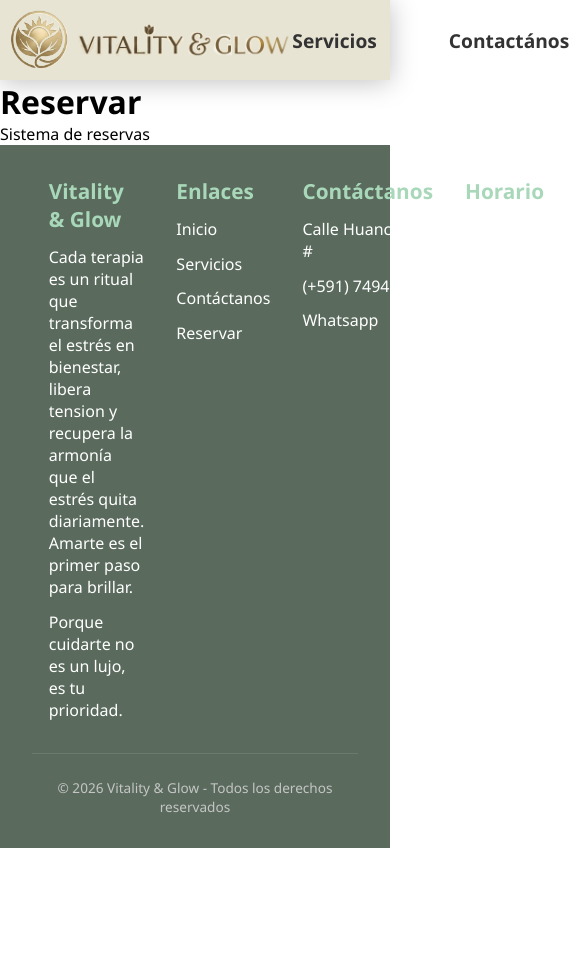
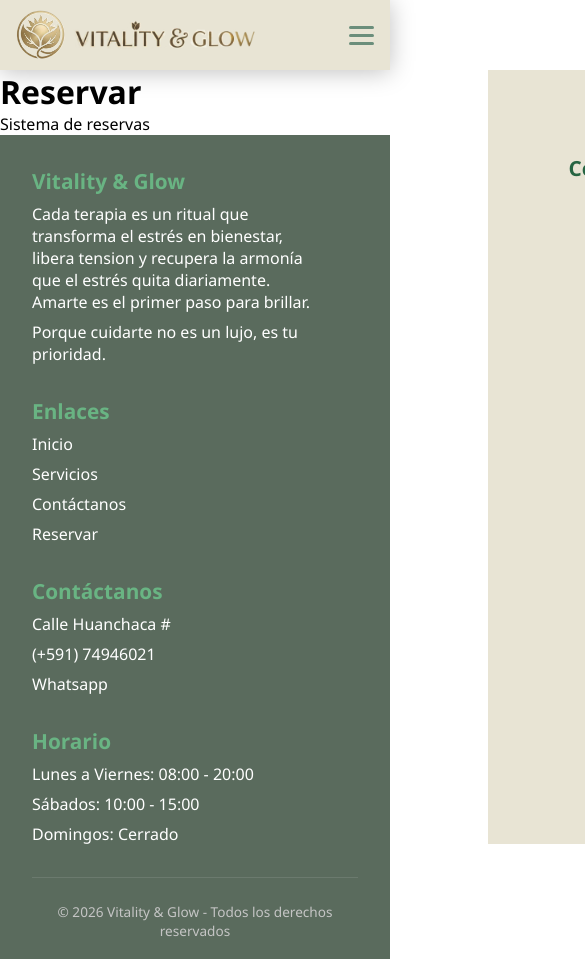
Before and after one commit to JorshDuck/VitalityGlow, a React (Vite) app: page /booking in a window 390 px wide. Shown: the top 959 px of the page, 585 px wide, since content can reach past the window. Before the commit the page ends 848 px from the top, so only its background shows below. Built offline with nearby package versions, Linux system fonts and the light colour scheme.

Commit message:
Navbar & Footer Responsive

```diff
--- a/src/Assets/Styles/Footer.css
+++ b/src/Assets/Styles/Footer.css
@@ -15,11 +15,11 @@
 .footer-column {
   display: flex;
   flex-direction: column;
-  gap: 0.8rem;
+  gap: 0.5rem;
 }
 
 .footer-column h3 {
-  color: #A8D8B9;
+  color: rgb(105, 180, 131);
   font-size: 1.3rem;
   display: flex;
 }
@@ -44,3 +44,15 @@
   color: #c5c5c5;
   font-size: 0.85rem;
 }
+
+/* RESPONSIVE */
+@media (max-width: 768px) {
+  .footer {
+    padding-bottom: 1.2rem;
+  }
+
+  .footer-container {
+    margin: 0;
+    grid-template-columns: 1fr;
+  }
+}
--- a/src/Assets/Styles/Home.css
+++ b/src/Assets/Styles/Hero.css
@@ -1,5 +1,5 @@
 .hero {
-  height: 90vh;
+  height: 100vh;
   background-image: url('../Images/Hero.jpg');
   background-size: cover;
   background-position: center;
@@ -8,6 +8,7 @@
   display: flex;
   align-items: center;
   justify-content: center;
+  z-index: 80;
 }
 
 .hero-overlay {
@@ -76,13 +77,13 @@
   box-shadow: 0 4px 15px rgba(0, 0, 0, 0.3);
 }
 
-/* Responsive */
+/* RESPONSIVE */
 @media (max-width: 768px) {
   .hero-content h1 {
-    font-size: 2.5rem;
+    font-size: 2.9rem;
   }
 
   .hero-content p {
-    font-size: 1.1rem;
+    font-size: 1.2rem;
   }
 }
--- a/src/Assets/Styles/Navbar.css
+++ b/src/Assets/Styles/Navbar.css
@@ -1,10 +1,12 @@
 .navbar {
+  position: sticky;
   background: rgb(232, 228, 212);
   height: 80px;
   display: flex;
   align-items: center;
   top: 0;
   box-shadow: 0 2px 25px rgba(0, 0, 0, 0.25);
+  z-index: 100;
 }
 
 .navbar-container {
@@ -52,3 +54,78 @@
 .nav-link:hover {
   color: #73a025;
 }
+
+/* RESPONSIVE */
+@media (max-width: 768px) {
+  .navbar {
+    height: 70px;
+    padding: 0 1rem;
+  }
+
+  .navbar-container {
+    padding: 0;
+  }
+
+  .logo-icon {
+    height: 50px;
+  }
+
+  .logo-letters {
+    height: 30px;
+  }
+
+  .hamburger {
+    display: flex;
+    flex-direction: column;
+    gap: 5px;
+    z-index: 100;
+  }
+
+  .bar {
+    width: 25px;
+    height: 3px;
+    background: #6B8E7B;
+    border-radius: 5px;
+    transition: all 0.3s ease;
+  }
+
+  /* Button Animation */
+  .hamburger.active .bar:nth-child(1) {
+    transform: rotate(45deg) translate(5px, 6px);
+  }
+
+  .hamburger.active .bar:nth-child(2) {
+    opacity: 0;
+  }
+
+  .hamburger.active .bar:nth-child(3) {
+    transform: rotate(-45deg) translate(5px, -6px);
+  }
+
+  /* Dropdown */
+  .nav-menu {
+    position: fixed;
+    top: 70px;
+    right: -100%;
+    width: 75%;
+    height: calc(100vh - 70px);
+    flex-direction: column;
+    background: #E8E4D4;
+    padding: 2rem;
+    gap: 1.5rem;
+    transition: right 0.3s ease-in-out;
+    align-items: center;
+    z-index: 150;
+  }
+
+  .nav-menu.active {
+    right: 0;
+  }
+
+  .nav-link {
+    font-size: 1.3rem;
+    font-weight: 750;
+    color: #266442;
+  }
+
+}
--- a/src/Assets/Styles/ServicesSlider.css
+++ b/src/Assets/Styles/ServicesSlider.css
@@ -1,15 +1,16 @@
-.services-slider {
+.services-container {
   padding: 5rem 2rem;
   background: #f9f8f4;
   text-align: center;
 }
 
-.services-slider h2 {
+.services-container h2 {
   font-size: 2.2rem;
   color: #2C3E50;
-  margin-bottom: 2rem;
+  margin-bottom: 2.5rem;
 }
 
+/* Filters */
 .filters {
   display: flex;
   justify-content: center;
@@ -30,7 +31,8 @@
 }
 
 .filter-btn:hover {
-  background: #E8D5C4;
+  background: #6B8E7B;
+  color: white;
 }
 
 .filter-btn.active {
@@ -46,13 +48,6 @@
   gap: 1rem;
   max-width: 1350px;
   margin: 0 auto;
-}
-
-.cards-wrapper {
-  display: grid;
-  grid-template-columns: repeat(4, 1fr);
-  gap: 1.5rem;
-  width: 100%;
 }
 
 .slider-btn {
@@ -74,11 +69,18 @@
 }
 
 .slider-btn:disabled {
-  opacity: 0.3;
+  opacity: 0.20;
   cursor: not-allowed;
 }
 
 /* Cards */
+.cards-container {
+  display: grid;
+  grid-template-columns: repeat(4, 1fr);
+  gap: 1.5rem;
+  width: 100%;
+}
+
 .service-card {
   background: white;
   border-radius: 15px;
@@ -140,3 +142,60 @@
   color: #6B8E7B;
   font-size: 1.2rem;
 }
+
+/* RESPONSIVE */
+@media (max-width: 768px) {
+  .services-container {
+    padding: 3rem 1rem;
+  }
+
+  .services-container h2 {
+    font-size: 1.8rem;
+  }
+
+  .filters {
+    gap: 0.4rem;
+    margin-bottom: 2rem;
+  }
+
+  .filter-btn {
+    padding: 0.4rem 0.8rem;
+    font-size: 0.8rem;
+  }
+
+  .cards-container {
+    grid-template-columns: 1fr;
+    max-width: 320px;
+    margin: 0 auto;
+  }
+
+  .service-card {
+    display: none;
+  }
+
+  .service-card:first-child {
+    display: block;
+  }
+
+  .slider-btn {
+    width: 38px;
+    height: 38px;
+    font-size: 1rem;
+  }
+
+  .card-image {
+    height: 180px;
+  }
+
+  .card-info {
+    padding: 1.2rem;
+  }
+
+  .card-info h3 {
+    font-size: 1.1rem;
+  }
+
+  .card-info p {
+    font-size: 0.85rem;
+  }
+}
--- a/src/components/common/Navbar.jsx
+++ b/src/components/common/Navbar.jsx
@@ -1,22 +1,61 @@
+import { useRef, useEffect, useState } from 'react'
 import { Link } from 'react-router-dom'
 import logo from '../../Assets/Images/Logo.png'
 import logoLetters from '../../Assets/Images/LogoLetters.png'
 import '../../Assets/Styles/Navbar.css'
 
 function Navbar() {
+  const [isOpen, setIsOpen ] = useState(false)
+  const menuButtonRef = useRef(null)
+  const menuRef = useRef(null)
+
+  const closeMenu = () => setIsOpen(false)
+
+  useEffect(() => {
+    function handleClickOutside(event) {
+      if (
+        menuRef.current && !menuRef.current.contains(event.target) &&
+        menuButtonRef.current && !menuButtonRef.current.contains(event.target)) {
+        setIsOpen(false)
+      }
+    }
+
+    if (isOpen) {
+      document.addEventListener('mousedown', handleClickOutside)
+    }
+
+    return () => {
+      document.removeEventListener('mousedown', handleClickOutside)
+    }
+  }, [isOpen])
+
   return (
     <nav className='navbar'>
       <div className='navbar-container'>
         {/* Left Side */}
-          <Link to="/" className='navbar-logo'>
+        <Link to="/" className='navbar-logo' onClick={closeMenu}>
         <img src={logo} alt='Vitality Glow Icon' className='logo-icon' ></img>
         <img src={logoLetters} alt='Vitality Glow Letters' className='logo-letters' ></img>
         </Link>
-          {/* Lado Derecho */}
-          <div className='nav-menu'>
-            <Link to="/services" className='nav-link'>Servicios</Link>
-            <Link to="/contact" className='nav-link'>Contactános</Link>
-            <Link to="/booking" className='nav-link'>Reservar</Link>
+
+        {/* Menu Responsive */}
+        <div
+          ref={menuButtonRef}
+          className={`hamburger ${isOpen ? 'active' : ''}`}
+          onClick={() => setIsOpen(!isOpen)}
+        >
+          <span className='bar'></span>
+          <span className='bar'></span>
+          <span className='bar'></span>
+        </div>
+
+        {/* Right Side */}
+        <div
+          ref={menuRef}
+          className={`nav-menu ${isOpen ? 'active' : ''}`}>
+          <Link to="/services" className='nav-link' onClick={closeMenu}>Servicios</Link>
+          <Link to="/contact" className='nav-link' onClick={closeMenu}>Contactános</Link>
+          <Link to="/booking" className='nav-link' onClick={closeMenu}>Reservar</Link>
         </div>
       </div>
     </nav>
--- a/src/components/home/Hero.jsx
+++ b/src/components/home/Hero.jsx
@@ -0,0 +1,20 @@
+import circularLogo from '../../Assets/Images/CircularLogo.png'
+import '../../Assets/Styles/Hero.css'
+
+function Hero() {
+  return (
+    <section className='hero'>
+      <div className='hero-overlay'></div>
+      <div className='hero-content'>
+        <div className='hero-logo'>
+          <img src={circularLogo} alt="VitalityGlowLogo" />
+        </div>
+        <h1>Vitality & Glow</h1>
+        <p>Terapías profesionales diseñadas para reconciliar tu cuerpo con tu mente.</p>
+        <a href="/booking" className='hero-btn'>Agendar</a>
+      </div>
+    </section>
+  )
+}
+
+export default Hero
--- a/src/components/home/ServicesSlider.jsx
+++ b/src/components/home/ServicesSlider.jsx
@@ -11,7 +11,9 @@ function ServicesSlider() {
   ? services
   : services.filter(s => s.tag === activeTag)
 
-  const visibleServices = filteredServices.slice(start, start + 4)
+  const cardsPerView = window.innerWidth <= 768 ? 1 : 4
+  const visibleServices = filteredServices.slice(start, start + cardsPerView)
+
   const tags = [
     { id: 'all', name: 'Todos' },
     { id: 'limpieza', name: 'Limpiezas' },
@@ -21,7 +23,7 @@ function ServicesSlider() {
   ]
 
   const next = () => {
-    if (start + 4 < filteredServices.length) {
+    if (start + cardsPerView < filteredServices.length) {
       setStart(start + 1)
     }
   }
@@ -38,7 +40,7 @@ function ServicesSlider() {
   }
 
   return (
-    <section className='services-slider'>
+    <section className='services-container'>
       <h2>Nuestros Servicios</h2>
 
       {/* Filters */}
@@ -64,7 +66,7 @@ function ServicesSlider() {
           ←
         </button>
 
-        <div className='cards-wrapper'>
+        <div className='cards-container'>
           {visibleServices.map(service => (
             <div key={service.id} className='service-card'>
               <div className='card-image'>
@@ -86,7 +88,7 @@ function ServicesSlider() {
         <button
         className='slider-btn next'
         onClick={next}
-        disabled={start + 4 >= filteredServices.length}
+        disabled={start + cardsPerView >= filteredServices.length}
         >
           →
         </button>
--- a/src/pages/Home.jsx
+++ b/src/pages/Home.jsx
@@ -1,21 +1,10 @@
-import circularLogo from '../Assets/Images/CircularLogo.png'
-import '../Assets/Styles/Home.css'
+import Hero from '../Components/Home/Hero'
 import ServicesSlider from '../Components/Home/ServicesSlider'
 
 function Home() {
   return (
     <div className='home'>
-      <section className='hero'>
-        <div className='hero-overlay'></div>
-        <div className='hero-content'>
-          <div className='hero-logo'>
-            <img src={circularLogo} alt="VitalityGlowLogo" />
-          </div>
-          <h1>Vitality & Glow</h1>
-          <p>Terapías profesionales diseñadas para reconciliar tu cuerpo con tu mente.</p>
-          <a href="/booking" className='hero-btn'>Agendar</a>
-        </div>
-      </section>
+      <Hero />
       <ServicesSlider />
     </div>
   )
```
Also changed, not shown: src/components/common/Button.jsx (deleted). Lines whose indentation alone changed are shown as unchanged.
